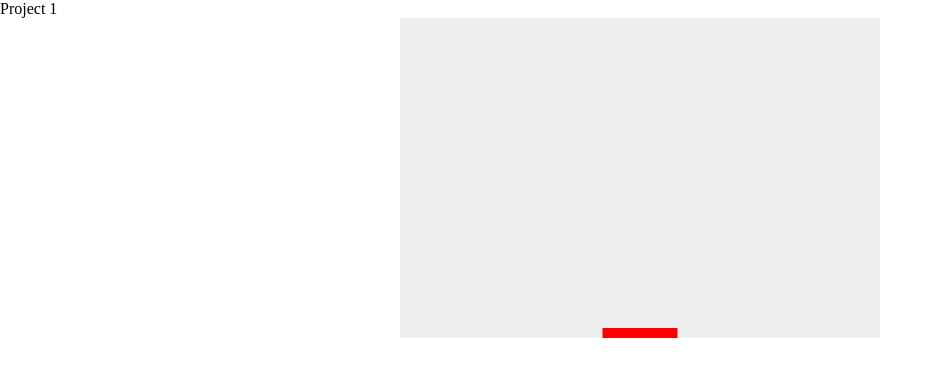
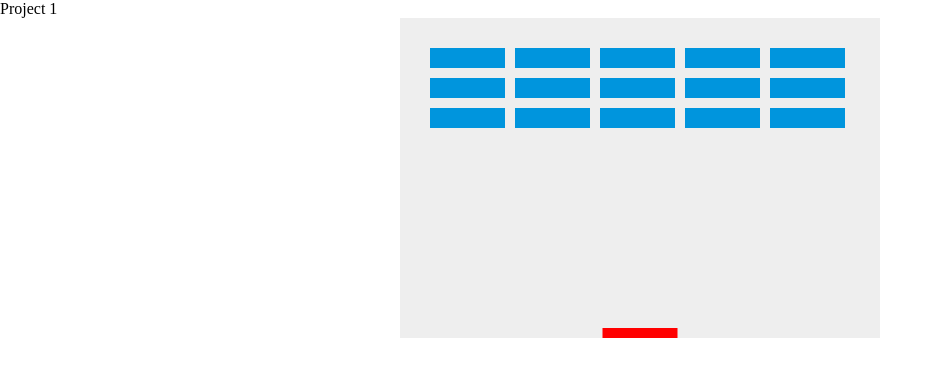
Before and after one commit to hensonth/project1, a plain HTML site: page index.html in a window 1280 px wide. Shown: the whole page, without its empty margins (0-943 px from the left). Drawn offline with Linux system fonts and the light colour scheme.

Commit message:
added drawbricks function

```diff
--- a/index.html
+++ b/index.html
@@ -1,7 +1,7 @@
 <!DOCTYPE html>
 <html>
   <head>
-    <link rel="stylesheet" href="/css/style.css" media="screen" title="no title">
+    <link rel="stylesheet" href="css/style.css" media="screen" title="no title">
     <meta charset="utf-8">
     <title>Project 1</title>
   </head>
@@ -11,6 +11,6 @@
  <canvas id="myCanvas" width="480" height="320"></canvas>
 
 
-    <script src="/js/script.js" charset="utf-8"></script>
+    <script src="js/script.js" charset="utf-8"></script>
   </body>
 </html>
--- a/js/script.js
+++ b/js/script.js
@@ -1,15 +1,14 @@
 //Created by inspiration from MDN's Alleyway tutorial
 
-function init () {
+function init() {
 
   //defining canvas for game
   var canvas = document.getElementById("myCanvas");
   var ctx = canvas.getContext("2d");
-// ? understand ctx and getContext
 
   //defining start point and speed of ball
-var x = canvas.width/2;
-var y = canvas.height-30;
+  var x = canvas.width / 2;
+  var y = canvas.height - 30;
   var dx = 2;
   var dy = -2;
 
@@ -19,18 +18,56 @@ var ballRadius = 10;
   // paddle to hit the ball
   var paddleHeight = 10;
   var paddleWidth = 75;
-var paddleX = (canvas.width-paddleWidth)/2;
-// ? get a better understanding of paddleX's purpose
+  var paddleStart = (canvas.width - paddleWidth) / 2;
+  // ? get a better understanding of paddleStart's purpose
 
   // Key press functionality
   var rightKeyPressed = false;
   var leftKeyPressed = false;
 
+  // Key brick defintions
+
+  var brickTotalRows = 3;
+  var brickTotalColumns = 5;
+  var brickHeight = 20;
+  var brickWidth = 75;
+  var brickPadding = 10;
+  var brickTopMargin = 30;
+  var brickLeftMargin = 30;
+
+// Making of the brick
+
+  var bricks = [];
+  for(c=0; c<brickTotalColumns; c++) {
+      bricks[c] = [];
+      for(r=0; r<brickTotalRows; r++) {
+          bricks[c][r] = { x: 0, y: 0 };
+      }
+  }
+  // ? Understand key press functionality
+  document.addEventListener("keydown", keyDownHandler);
+  document.addEventListener("keyup", keyUpHandler);
+
+  function keyDownHandler(e) {
+    if (e.keyCode == 39) {
+      rightKeyPressed = true;
+    } else if (e.keyCode == 37) {
+      leftKeyPressed = true;
+    }
+  }
+
+  function keyUpHandler(e) {
+    if (e.keyCode == 39) {
+      rightKeyPressed = false;
+    } else if (e.keyCode == 37) {
+      leftKeyPressed = false;
+    }
+  }
 
   // functions of the game
   function drawBall() {
     ctx.beginPath();
-    ctx.arc(x, y, ballRadius, 0, Math.PI*2);
+    ctx.arc(x, y, ballRadius, 0, Math.PI * 2);
     ctx.fillStyle = "#0095DD";
     ctx.fill();
     ctx.closePath();
@@ -38,67 +75,71 @@ function drawBall() {
 
   function drawPaddle() {
     ctx.beginPath();
-    ctx.rect(paddleX, canvas.height-paddleHeight, paddleWidth, paddleHeight);
+    ctx.rect(paddleStart, canvas.height - paddleHeight, paddleWidth, paddleHeight);
     ctx.fillStyle = "#FF0000";
     ctx.fill();
     ctx.closePath();
   }
 
+  function drawBricks() {
+      for(c = 0; c<brickTotalColumns; c++) {
+          for(r = 0; r<brickTotalRows; r++) {
+              var brickX = (c*(brickWidth+brickPadding))+brickLeftMargin;
+              var brickY = (r*(brickHeight+brickPadding))+brickTopMargin;
+              bricks[c][r].x = brickX;
+              bricks[c][r].y = brickY;
+              ctx.beginPath();
+              ctx.rect(brickX, brickY, brickWidth, brickHeight);
+              ctx.fillStyle = "#0095DD";
+              ctx.fill();
+              ctx.closePath();
+          }
+      }
+  }
+
   function draw() {
     ctx.clearRect(0, 0, canvas.width, canvas.height);
+    drawBricks();
     drawBall();
     drawPaddle();
     x += dx;
     y += dy;
-    if(rightKeyPressed && paddleX < canvas.width-paddleWidth) {
-    paddleX += 7;
-}
-    else if(leftKeyPressed && paddleX > 0) {
-    paddleX -= 7;
+
+    //setting movement criteria for the paddle
+
+    if (rightKeyPressed && paddleStart < canvas.width - paddleWidth) {
+      paddleStart += 7;
+    } else if (leftKeyPressed && paddleStart > 0) {
+      paddleStart -= 7;
     }
 
-//check if ball remains within the canvas, if not,
-//reverse motion
+    //check if ball remains within the canvas, if not, reverse motion
 
-    if(x + dx > canvas.width-ballRadius || x + dx < ballRadius) {
+    if (x + dx > canvas.width - ballRadius || x + dx < ballRadius) {
       dx = -dx;
     }
+    // Setting of collison course with paddle
 
-    if(y + dy < ballRadius) {
+    if (y + dy < ballRadius) {
       dy = -dy;
-    } else if (y + dy > canvas.height-ballRadius) {
+    } else if (y + dy > canvas.height - ballRadius) {
+      if (x > paddleStart && x < paddleStart + paddleWidth) {
+        dy = -dy;
+
+      } else {
         alert('Game over!');
         document.location.reload();
       }
     }
 
-// ? Understand key press functionality
-document.addEventListener("keydown", keyDownHandler);
-document.addEventListener("keyup", keyUpHandler);
+  }
 
 
-
-function keyDownHandler(e) {
-    if(e.keyCode == 39) {
-        rightKeyPressed = true;
-    }
-    else if(e.keyCode == 37) {
-        leftKeyPressed = true;
-    }
-}
-
-function keyUpHandler(e) {
-    if(e.keyCode == 39) {
-        rightKeyPressed = false;
-    }
-    else if(e.keyCode == 37) {
-        leftKeyPressed = false;
-    }
-}
 
 setInterval(draw, 10);
 
 
 }
 
+
 init()
```
Also changed, not shown: 1 other file. Lines whose indentation alone changed are shown as unchanged.
